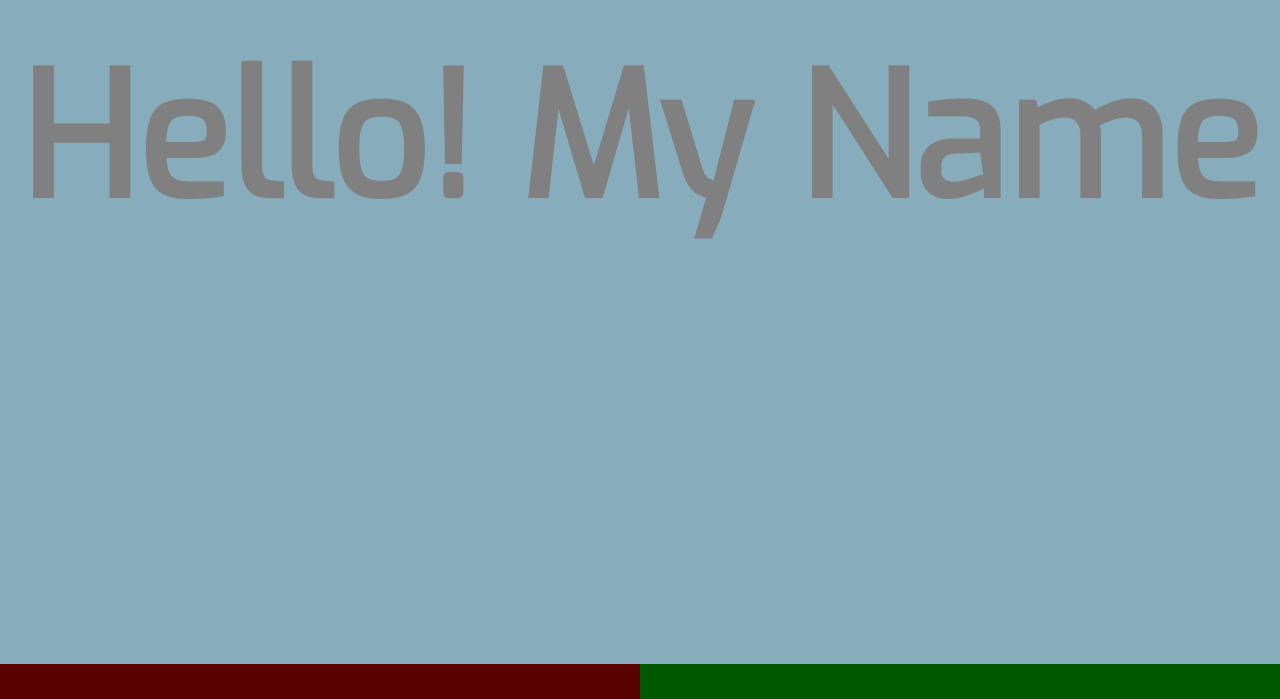
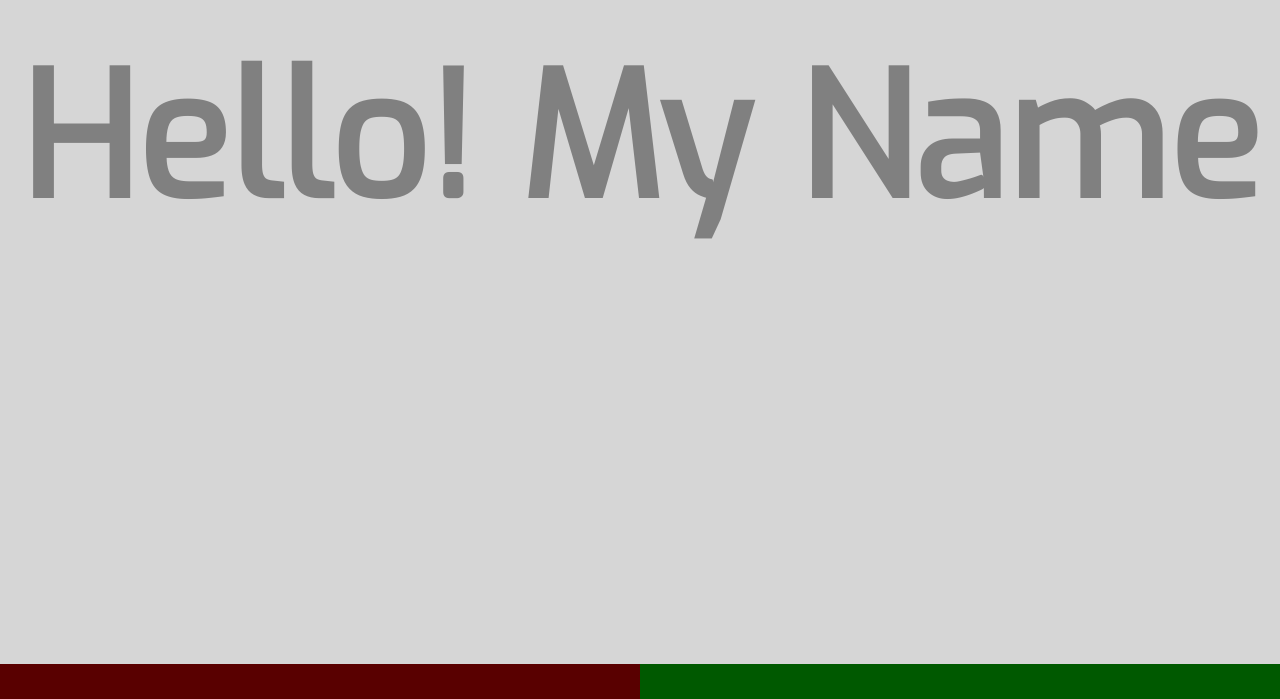
Before and after one commit to EwokWarrior27/Atom, a plain HTML site: page Untitled.html in a window 1280 px wide. Shown: the part 101-800 px from the top of the page. Drawn offline with Linux system fonts and the light colour scheme.

Commit message:
Update Untitled.html

```diff
--- a/Untitled.html
+++ b/Untitled.html
@@ -1,6 +1,7 @@
 <!DOCTYPE>
 <html>
 <body>
+	<title>My Website</title>
   <script>
     function first()
     {
@@ -26,7 +27,7 @@
     html {width:100%;height:100%;}
 
     body {
-      background-color: #87acbc;
+      background-color: #d6d6d6;
       height: 100%;
       width: 100%;
     }
```
